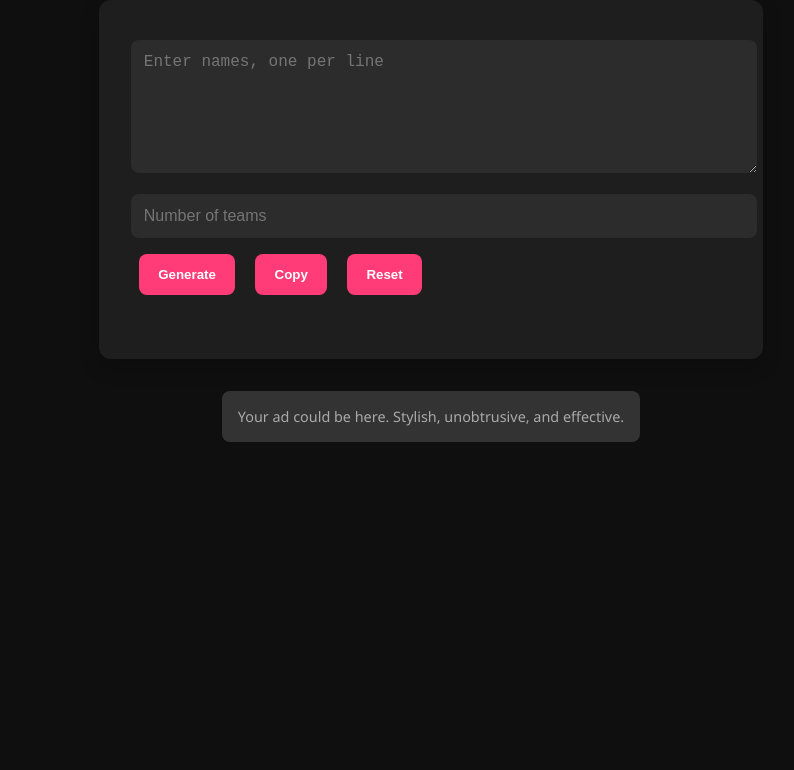
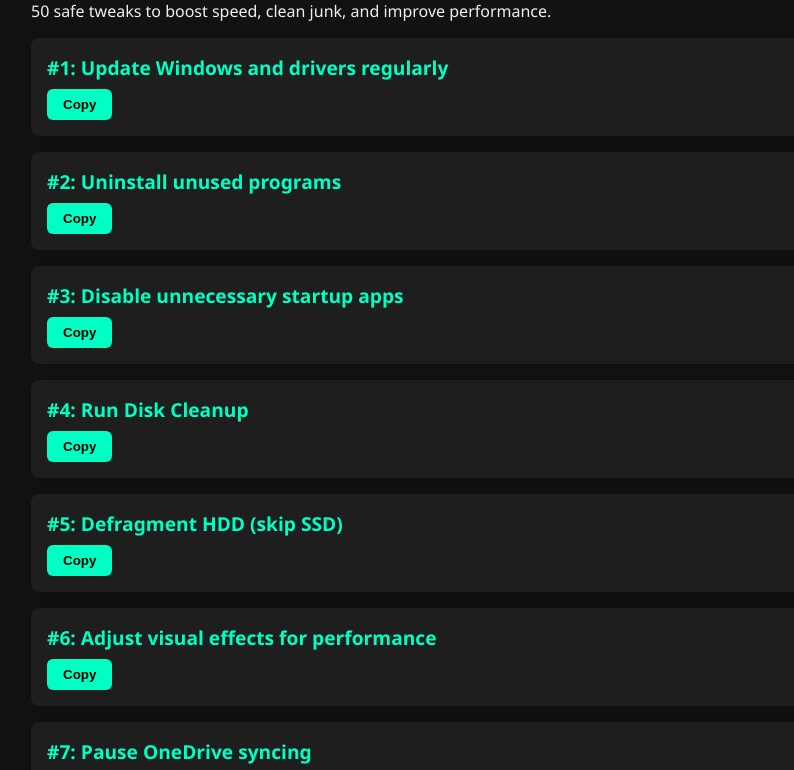
Before and after one commit to Fiercesage/teamrandomizer, a plain HTML site: page index.html in a window 1280 px wide. Shown: the part 130-900 px from the top of the page, without its empty margins (209-1003 px from the left). Before the commit the page ends 800 px from the top, so only its background shows below. Drawn offline with Linux system fonts and the light colour scheme.

Commit message:
Update index.html

```diff
--- a/index.html
+++ b/index.html
@@ -2,149 +2,136 @@
 <html lang="en">
 <head>
   <meta charset="UTF-8" />
-  <meta name="viewport" content="width=device-width, initial-scale=1.0" />
-  <title>Team Randomizer</title>
+  <meta name="viewport" content="width=device-width, initial-scale=1.0"/>
+  <title>Windows Optimizer — 50 Safe Tweaks</title>
   <style>
-    :root {
-      --bg: #0f0f0f;
-      --accent: #ff3c78;
-      --text: #f5f5f5;
-      --card: #1e1e1e;
-      --shadow: rgba(0, 0, 0, 0.2);
+    body {
+      font-family: 'Segoe UI', sans-serif;
+      background: #121212;
+      color: #f0f0f0;
+      padding: 2rem;
+      max-width: 800px;
+      margin: auto;
     }
-
-    body {
-      margin: 0;
-      font-family: 'Segoe UI', sans-serif;
-      background: var(--bg);
-      color: var(--text);
-      display: flex;
-      flex-direction: column;
-      align-items: center;
-      padding: 2rem;
-    }
-
     h1 {
+      color: #00ffc3;
       font-size: 2.5rem;
       margin-bottom: 1rem;
-      color: var(--accent);
     }
-
-    .container {
-      max-width: 600px;
-      width: 100%;
-      background: var(--card);
-      padding: 2rem;
-      border-radius: 12px;
-      box-shadow: 0 8px 20px var(--shadow);
-    }
-
-    textarea, input {
-      width: 100%;
-      padding: 0.8rem;
-      margin: 0.5rem 0;
-      border: none;
-      border-radius: 8px;
-      font-size: 1rem;
-      background: #2c2c2c;
-      color: var(--text);
-    }
-
-    button {
-      background: var(--accent);
-      color: white;
-      border: none;
-      padding: 0.8rem 1.2rem;
-      margin: 0.5rem;
-      border-radius: 8px;
-      font-weight: bold;
-      cursor: pointer;
-      transition: background 0.3s ease;
-    }
-
-    button:hover {
-      background: #ff1f5c;
-    }
-
-    .teams {
-      margin-top: 1.5rem;
-    }
-
-    .team {
-      background: #2c2c2c;
+    .tip {
+      background: #1e1e1e;
+      margin: 1rem 0;
       padding: 1rem;
       border-radius: 8px;
-      margin-bottom: 1rem;
+      box-shadow: 0 0 10px rgba(0,0,0,0.3);
     }
-
-    .team h3 {
-      margin-top: 0;
-      color: var(--accent);
+    .tip h3 {
+      margin: 0;
+      font-size: 1.2rem;
+      color: #00ffc3;
+      cursor: pointer;
     }
-
-    .ad-space {
-      margin-top: 2rem;
-      background: #333;
-      padding: 1rem;
-      border-radius: 8px;
-      text-align: center;
-      font-size: 0.9rem;
-      color: #aaa;
+    .tip p {
+      display: none;
+      margin-top: 0.5rem;
+      font-size: 0.95rem;
     }
-
-    @media (max-width: 600px) {
-      h1 { font-size: 2rem; }
-      .container { padding: 1rem; }
+    button {
+      background: #00ffc3;
+      color: #000;
+      border: none;
+      padding: 0.5rem 1rem;
+      margin-top: 0.5rem;
+      border-radius: 6px;
+      cursor: pointer;
+      font-weight: bold;
+    }
+    button:hover {
+      background: #00cfa3;
     }
   </style>
 </head>
 <body>
-  <h1>Team Randomizer</h1>
-  <div class="container">
-    <textarea id="names" rows="6" placeholder="Enter names, one per line"></textarea>
-    <input type="number" id="teamCount" placeholder="Number of teams" min="2" />
-    <div>
-      <button onclick="generateTeams()">Generate</button>
-      <button onclick="copyTeams()">Copy</button>
-      <button onclick="resetForm()">Reset</button>
-    </div>
-    <div id="output" class="teams"></div>
-  </div>
+  <h1>🧠 Windows Optimizer</h1>
+  <p>50 safe tweaks to boost speed, clean junk, and improve performance.</p>
 
-  <div class="ad-space">
-    <!-- Replace with AdSense or other ad code -->
-    Your ad could be here. Stylish, unobtrusive, and effective.
-  </div>
+  <div id="tips"></div>
 
   <script>
-    function generateTeams() {
-      const names = document.getElementById("names").value.trim().split("\n").filter(n => n);
-      const teamCount = parseInt(document.getElementById("teamCount").value);
-      if (teamCount < 2 || names.length < teamCount) {
-        alert("Enter enough names and at least 2 teams.");
-        return;
-      }
+    const tips = [
+      "Update Windows and drivers regularly",
+      "Uninstall unused programs",
+      "Disable unnecessary startup apps",
+      "Run Disk Cleanup",
+      "Defragment HDD (skip SSD)",
+      "Adjust visual effects for performance",
+      "Pause OneDrive syncing",
+      "Scan for malware with Windows Defender",
+      "Use ReadyBoost with USB drive",
+      "Turn off background apps",
+      "Disable transparency effects",
+      "Clean browser cache",
+      "Limit system restore space",
+      "Disable Cortana (if unused)",
+      "Turn off tips and suggestions",
+      "Disable telemetry via Settings",
+      "Use Storage Sense to auto-clean",
+      "Disable Xbox Game Bar (if unused)",
+      "Turn off Bluetooth when not needed",
+      "Disable Fast Startup (if causing issues)",
+      "Check Task Manager for resource hogs",
+      "Use Task Scheduler to clean temp files",
+      "Clear Windows Update cache",
+      "Disable animations in Settings > Accessibility",
+      "Use lightweight antivirus",
+      "Remove bloatware with PowerShell",
+      "Disable Superfetch (SysMain) if slowing HDD",
+      "Limit background sync in apps",
+      "Use high performance power plan",
+      "Disable auto-start for Skype/Teams",
+      "Clean registry with trusted tool",
+      "Disable indexing on large folders",
+      "Empty recycle bin regularly",
+      "Use SSD for OS if possible",
+      "Disable notifications for unused apps",
+      "Turn off live tiles in Start menu",
+      "Reduce paging file size (advanced)",
+      "Disable remote assistance",
+      "Use minimal desktop wallpaper",
+      "Avoid desktop shortcuts overload",
+      "Disable unused services via Services.msc",
+      "Use CCleaner or Glary Utilities (carefully)",
+      "Limit Chrome extensions",
+      "Disable auto-update for non-critical apps",
+      "Use wired connection for faster internet",
+      "Disable USB selective suspend",
+      "Turn off location services",
+      "Disable Windows Ink Workspace",
+      "Use DNS cache flush (`ipconfig /flushdns`)",
+      "Restart PC weekly to refresh memory"
+    ];
 
-      const teams = Array.from({ length: teamCount }, () => []);
-      names.sort(() => Math.random() - 0.5);
-      names.forEach((name, i) => teams[i % teamCount].push(name));
+    const container = document.getElementById("tips");
 
-      let html = "";
-      teams.forEach((team, i) => {
-        html += `<div class="team"><h3>Team ${i + 1}</h3><ul>${team.map(n => `<li>${n}</li>`).join("")}</ul></div>`;
-      });
-      document.getElementById("output").innerHTML = html;
+    tips.forEach((tip, i) => {
+      const div = document.createElement("div");
+      div.className = "tip";
+      div.innerHTML = `
+        <h3 onclick="toggleTip(${i})">#${i + 1}: ${tip}</h3>
+        <p id="tip-${i}">${tip}</p>
+        <button onclick="copyTip('${tip}')">Copy</button>
+      `;
+      container.appendChild(div);
+    });
+
+    function toggleTip(i) {
+      const p = document.getElementById(`tip-${i}`);
+      p.style.display = p.style.display === "block" ? "none" : "block";
     }
 
-    function copyTeams() {
-      const output = document.getElementById("output").innerText;
-      navigator.clipboard.writeText(output).then(() => alert("Teams copied to clipboard!"));
-    }
-
-    function resetForm() {
-      document.getElementById("names").value = "";
-      document.getElementById("teamCount").value = "";
-      document.getElementById("output").innerHTML = "";
+    function copyTip(text) {
+      navigator.clipboard.writeText(text);
+      alert("Copied to clipboard!");
     }
   </script>
 </body>
```
